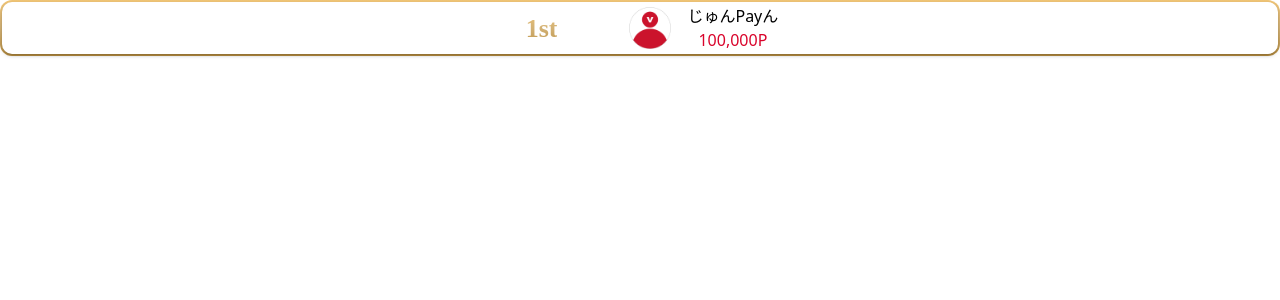
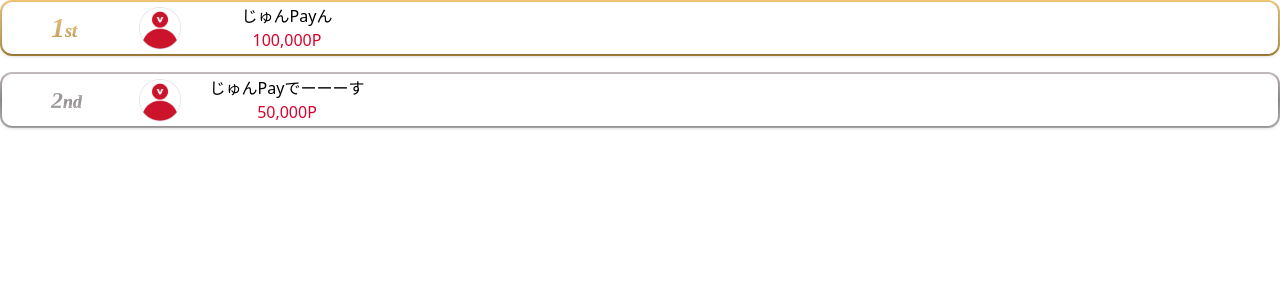
Before and after one commit to Gran-App-Vantan/vanx-frontend, a Next.js app in the folder vanx-app/: page /test in a window 1280 px wide. Shown: the top 300 px of the page. Built offline with nearby package versions, Linux system fonts and the light colour scheme.

Commit message:
二位も完成しました スタイルの編集も少し編集した

```diff
--- a/vanx-app/app/globals.css
+++ b/vanx-app/app/globals.css
@@ -13,6 +13,7 @@
 
   /* グラデーションはまた後で */
   --gradation-gold-color: linear-gradient(#F0C576, #D2B175, #BC9141);
+  --gradation-silver-color: linear-gradient(#C4BCBC, #948F8F, #BFBDBD);
 }
 
 /* グラデーション */
@@ -23,16 +24,29 @@
   color: transparent;
   -webkit-text-fill-color: transparent;
 }
+.text-silver {
+  background: var(--gradation-silver-color);
+  background-clip: text;
+  -webkit-background-clip: text;
+  color: transparent;
+  -webkit-text-fill-color: transparent;
+}
 .border-gold {
   padding: 2px;
   border-radius: 12px;
   background: linear-gradient(#F0C576, #D2B175, #BC9141);
+}
+.border-silver {
+  padding: 2px;
+  border-radius: 12px;
+  background: linear-gradient(#C4BCBC, #948F8F, #BFBDBD);
 }
 .inner-gold {
   background: #fff;
   border-radius: 10px;
   padding: 1px;
 }
+
 
 @theme {
   /* カラー */
--- a/vanx-app/app/test/page.tsx
+++ b/vanx-app/app/test/page.tsx
@@ -5,14 +5,15 @@ import { Button } from "@/components/shared";
 import { useState, useEffect, useRef } from "react";
 import Image from "next/image";
 import Link from 'next/link';
-import { NumberOne } from "@/components/features/rankings/UsersProfile";
+import { NumberOne, NumberTwo } from "@/components/features/rankings/UsersProfile";
 
 
 
 export default function Test() {
     return (
-      <div>
-        <NumberOne rank="1st" name="じゅんPayん" image="/icon.png" score="100,000P" />
+      <div className="flex flex-col gap-4">
+        <NumberOne rank={1} name="じゅんPayん" image="/icon.png" score="100,000P" />
+        <NumberTwo rank={2} name="じゅんPayでーーーす" image="/icon.png" score="50,000P" />
       </div>
     )
     }
--- a/vanx-app/components/features/rankings/UsersProfile.tsx
+++ b/vanx-app/components/features/rankings/UsersProfile.tsx
@@ -6,7 +6,7 @@ const UsersProfile = [
     }
 ]
 export interface contentProps {
-    rank?: string;
+    rank?: number;
     name?: string;
     image?: string;
     score?: string;
@@ -16,16 +16,16 @@ export interface contentProps {
 export function NumberOne({rank, name, image, score}: contentProps) {
     return(
         <div className={`${UsersProfile[0].style} border-gold`}>
-            <div className="inner-gold flex gap-12 mx-auto justify-center items-center h-13 shadow-bottom">
-                <div className="mx-6">
-                    <p className="font-[noto-sans-jp] text-gold text-[26px] font-bold">
-                        {rank}
+            <div className="inner-gold flex gap-8 mx-auto justify-start items-center h-13 shadow-bottom">
+                <div className="ml-12 w-14">
+                    <p className="font-[noto-sans-jp] text-gold text-[28px] font-bold italic">
+                        {rank}<span className="text-gold text-h3 font-bold">st</span>
                     </p>
                 </div>
-                <div className="flex gap-4 h-[42px] items-center">
+                <div className="flex gap-4 h-[42px] items-center ">
                     <Image src={image ?? "/default.png"} alt="user-icon" width={42} height={42} /> {/* デフォルト画像 */}
                     <div className="inline-flex">
-                        <div className="flex flex-col items-center justify-center">
+                        <div className="flex flex-col items-center justify-center w-45">
                             <p>{name}</p>
                             <p className="text-accent">{score}</p>
                         </div>
@@ -35,3 +35,25 @@ export function NumberOne({rank, name, image, score}: contentProps) {
         </div>
     )
 }
+export function NumberTwo({rank, name, image, score}: contentProps) {
+    return(
+    <div className={`${UsersProfile[0].style} border-silver`}>
+        <div className="inner-gold flex gap-8 mx-auto justify-start items-center h-13 shadow-bottom">
+            <div className="ml-12 w-14">
+                <p className="font-[noto-sans-jp] text-silver text-[24px] font-bold italic">
+                    {rank}<span className="text-silver text-h3 font-bold">nd</span>
+                </p>
+            </div>
+            <div className="flex gap-4 h-[42px] items-center">
+                <Image src={image ?? "/default.png"} alt="user-icon" width={42} height={42} /> {/* デフォルト画像 */}
+                <div className="inline-flex">
+                    <div className="flex flex-col items-center justify-center w-45">
+                        <p>{name}</p>
+                        <p className="text-accent">{score}</p>
+                    </div>
+                </div>
+            </div>
+        </div>
+    </div>
+    )
+}
```
